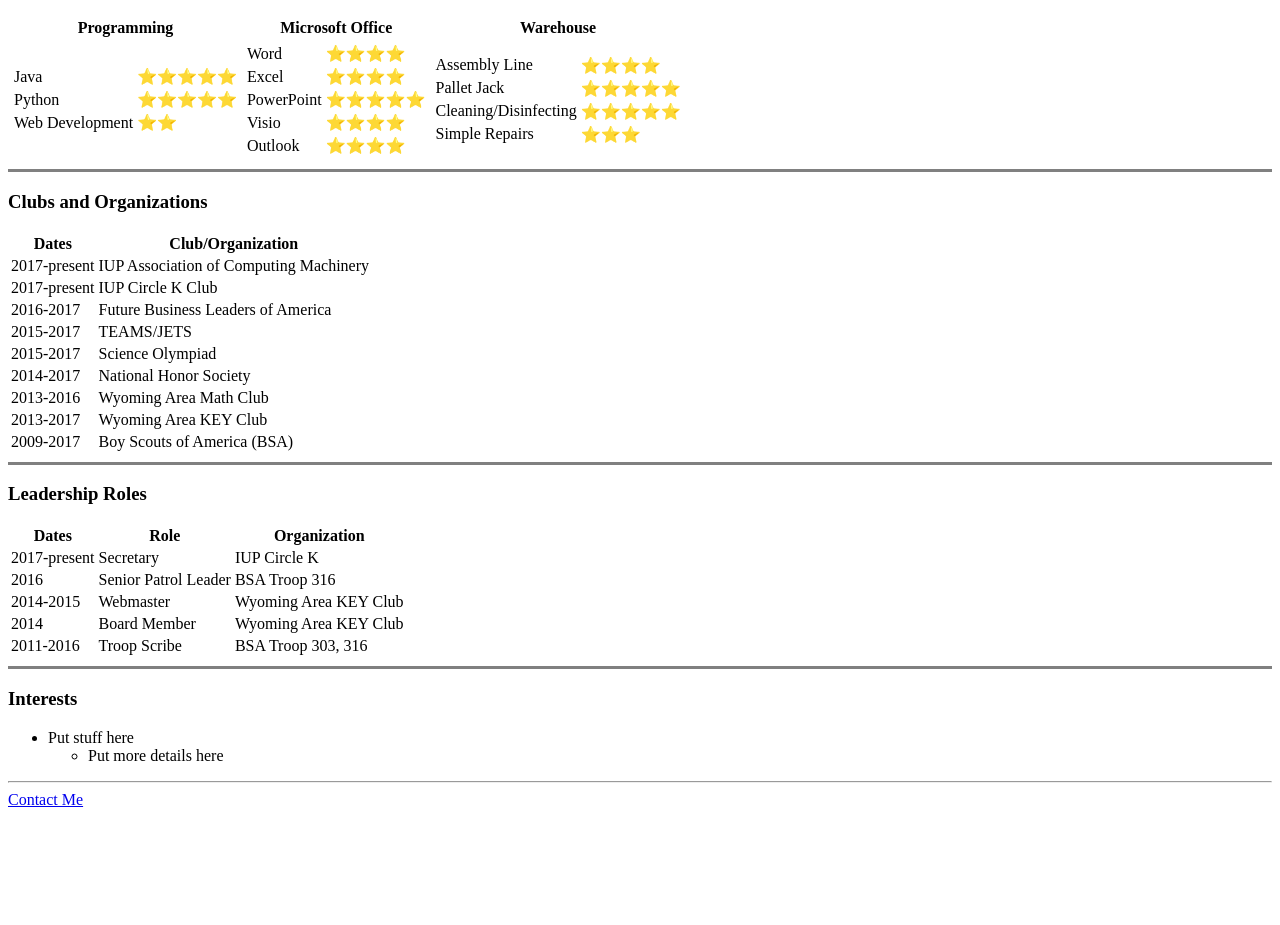
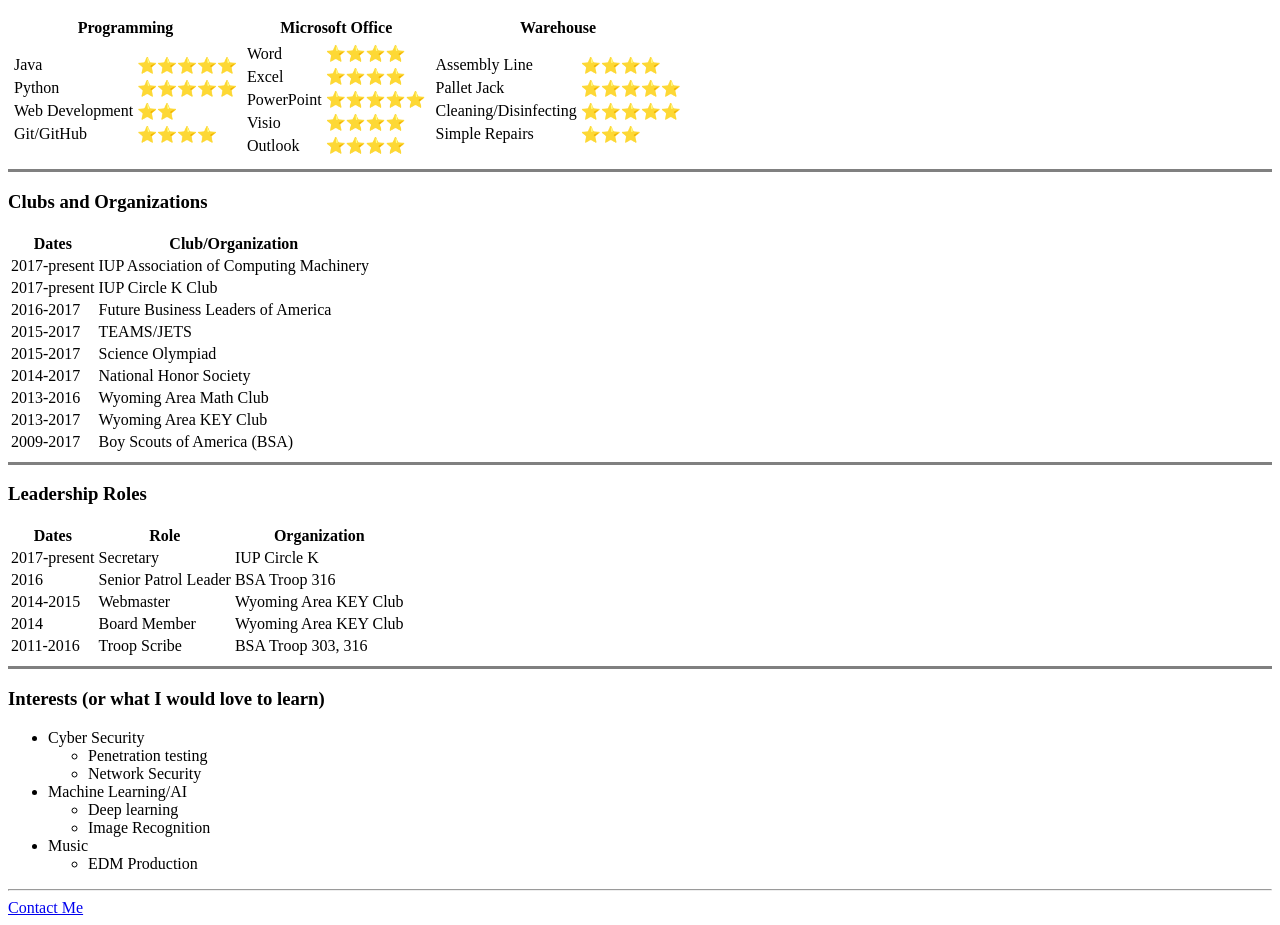
Before and after one commit to alexrrobbins/Personal-HTML-Website, a plain HTML site: page index.html in a window 1280 px wide. Shown: the part 907-1832 px from the top of the page. Before the commit the page ends 1724 px from the top, so only its background shows below. Drawn offline with Linux system fonts and the light colour scheme.

Commit message:
Added a form to the contacts page and a few details to index

```diff
--- a/index.html
+++ b/index.html
@@ -86,6 +86,10 @@
             <tr>
               <td>Web Development</td>
               <td>⭐⭐</td>
+            </tr>
+            <tr>
+              <td>Git/GitHub</td>
+              <td>⭐⭐⭐⭐</td>
             </tr>
           </table>
         </td>
@@ -223,11 +227,23 @@
     </tbody>
   </table>
   <hr size="3" noshade>
-  <h3>Interests</h3>
+  <h3>Interests (or what I would love to learn)</h3>
   <ul>
-    <li>Put stuff here
+    <li>Cyber Security
       <ul>
-        <li>Put more details here</li>
+        <li>Penetration testing</li>
+        <li>Network Security</li>
+      </ul>
+    </li>
+    <li>Machine Learning/AI
+      <ul>
+        <li>Deep learning</li>
+        <li>Image Recognition</li>
+      </ul>
+    </li>
+    <li>Music
+      <ul>
+        <li>EDM Production</li>
       </ul>
     </li>
   </ul>
```
Also changed, not shown: contacts.html (+10 -0 lines).
